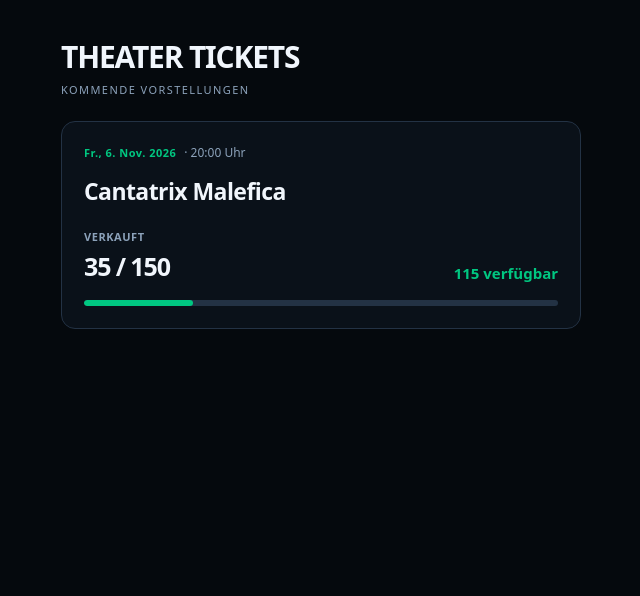
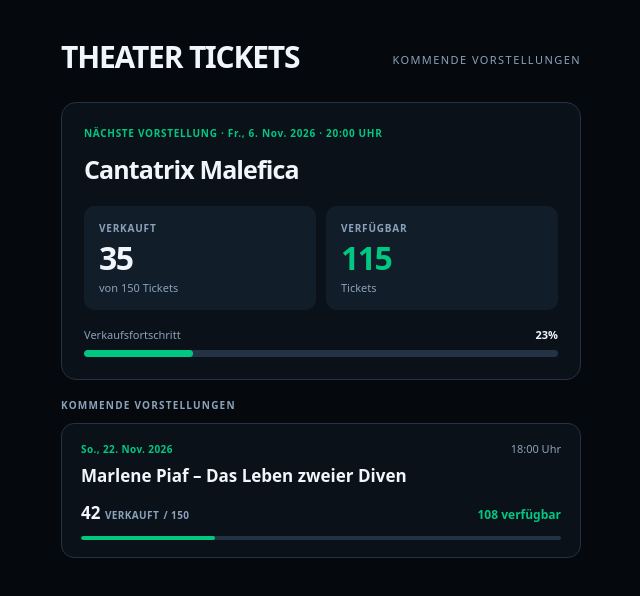
Before and after one commit to TNNSLAB/termine, a plain HTML site: page index.html in a window 1280 px wide. Shown: the whole page, without its empty margins (319-959 px from the left). Drawn offline with Linux system fonts and the light colour scheme.

Commit message:
Add files via upload

```diff
--- a/index.html
+++ b/index.html
@@ -12,6 +12,7 @@
   color-scheme: dark;
   --bg: #05090d;
   --card: #0a1119;
+  --panel: #111e2a;
   --line: #233244;
   --muted: #8ca2ba;
   --text: #f1f6fc;
@@ -42,7 +43,14 @@ main {
 }
 
 header {
-  margin-bottom: 24px;
+  margin-bottom: 25px;
+}
+
+.header-top {
+  display: flex;
+  justify-content: space-between;
+  align-items: center;
+  gap: 12px;
 }
 
 .brand {
@@ -58,85 +66,116 @@ header {
   letter-spacing: .13em;
 }
 
+.live {
+  display: flex;
+  align-items: center;
+  gap: 6px;
+  color: var(--green);
+  font-size: 10px;
+  font-weight: 750;
+  letter-spacing: .08em;
+}
+
+.live-dot {
+  width: 7px;
+  height: 7px;
+  border-radius: 50%;
+  background: var(--green);
+  box-shadow: 0 0 8px rgba(0, 199, 129, .45);
+}
+
+/* EVENTS */
+
 #events {
   display: grid;
   grid-template-columns: 1fr;
-  gap: 12px;
+  gap: 14px;
 }
 
-.event {
-  min-width: 0;
+/* FEATURED EVENT */
+
+.event-featured {
   padding: 22px;
   background: var(--card);
   border: 1px solid var(--line);
-  border-radius: 14px;
+  border-radius: 15px;
 }
 
-.event-top {
-  display: flex;
-  justify-content: flex-start;
-  align-items: center;
-  gap: 8px;
-  flex-wrap: wrap;
+.event-label {
+  color: var(--green);
+  font-size: 10px;
+  font-weight: 750;
+  letter-spacing: .07em;
+  line-height: 1.6;
 }
 
-.date {
-  color: var(--green);
-  font-size: 11px;
-  font-weight: 750;
-  letter-spacing: .045em;
-}
-
-.time {
-  color: var(--muted);
-  font-size: 12px;
-  white-space: nowrap;
-}
-
-.title {
-  margin: 15px 0 22px;
-  font-size: 23px;
-  font-weight: 750;
-  line-height: 1.35;
-  letter-spacing: -.025em;
+.event-title {
+  margin: 12px 0 20px;
+  font-size: 25px;
+  font-weight: 800;
+  line-height: 1.3;
+  letter-spacing: -.035em;
   overflow-wrap: anywhere;
 }
 
-.event-bottom {
-  display: flex;
-  justify-content: space-between;
-  align-items: flex-end;
-  gap: 12px;
-  flex-wrap: wrap;
+.stats {
+  display: grid;
+  grid-template-columns: 1fr 1fr;
+  gap: 10px;
 }
 
-.sold {
+.stat {
+  min-width: 0;
+  padding: 15px;
+  background: var(--panel);
+  border-radius: 11px;
+}
+
+.stat-label {
+  color: var(--muted);
+  font-size: 10px;
+  font-weight: 700;
+  letter-spacing: .08em;
+}
+
+.stat-value {
+  margin-top: 5px;
   color: var(--text);
-  font-size: 25px;
+  font-size: 32px;
   font-weight: 800;
-  letter-spacing: -.045em;
+  line-height: 1.15;
+  letter-spacing: -.05em;
   font-variant-numeric: tabular-nums;
 }
 
-.remaining {
+.stat-value.green {
   color: var(--green);
-  font-size: 15px;
-  font-weight: 700;
-  text-align: right;
 }
 
-.remaining.warning {
-  color: var(--amber);
+.stat-subtitle {
+  margin-top: 4px;
+  color: var(--muted);
+  font-size: 11px;
 }
 
-.remaining.full {
-  color: var(--red);
+.progress-info {
+  display: flex;
+  justify-content: space-between;
+  align-items: center;
+  margin-top: 17px;
+  color: var(--muted);
+  font-size: 11px;
+}
+
+.progress-info strong {
+  color: var(--text);
+  font-weight: 700;
 }
 
 .bar {
   width: 100%;
-  height: 6px;
-  margin-top: 17px;
+  height: 7px;
+  margin-top: 8px;
   overflow: hidden;
   background: var(--line);
   border-radius: 99px;
@@ -147,7 +186,6 @@ header {
   height: 100%;
   background: var(--green);
   border-radius: inherit;
-  transition: width .3s ease;
 }
 
 .bar span.warning {
@@ -157,6 +195,112 @@ header {
 .bar span.full {
   background: var(--red);
 }
+
+/* UPCOMING EVENT */
+
+.upcoming-heading {
+  margin: 4px 0 -3px;
+  color: var(--muted);
+  font-size: 10px;
+  font-weight: 750;
+  letter-spacing: .12em;
+}
+
+.event-small {
+  padding: 17px 19px;
+  background: var(--card);
+  border: 1px solid var(--line);
+  border-radius: 13px;
+}
+
+.small-top {
+  display: flex;
+  justify-content: space-between;
+  align-items: center;
+  gap: 10px;
+}
+
+.small-date {
+  color: var(--green);
+  font-size: 10px;
+  font-weight: 750;
+  letter-spacing: .04em;
+}
+
+.small-time {
+  color: var(--muted);
+  font-size: 11px;
+  white-space: nowrap;
+}
+
+.small-title {
+  margin: 9px 0 13px;
+  font-size: 17px;
+  font-weight: 750;
+  line-height: 1.35;
+  overflow-wrap: anywhere;
+}
+
+.small-stats {
+  display: flex;
+  justify-content: space-between;
+  align-items: baseline;
+  gap: 10px;
+}
+
+.small-sold {
+  color: var(--text);
+  font-size: 17px;
+  font-weight: 800;
+  font-variant-numeric: tabular-nums;
+}
+
+.small-sold span {
+  color: var(--muted);
+  font-size: 10px;
+  font-weight: 600;
+  letter-spacing: .04em;
+}
+
+.small-remaining {
+  color: var(--green);
+  font-size: 12px;
+  font-weight: 700;
+  text-align: right;
+}
+
+.small-remaining.warning {
+  color: var(--amber);
+}
+
+.small-remaining.full {
+  color: var(--red);
+}
+
+.small-bar {
+  height: 4px;
+  margin-top: 12px;
+  overflow: hidden;
+  background: var(--line);
+  border-radius: 99px;
+}
+
+.small-bar span {
+  display: block;
+  height: 100%;
+  background: var(--green);
+  border-radius: inherit;
+}
+
+.small-bar span.warning {
+  background: var(--amber);
+}
+
+.small-bar span.full {
+  background: var(--red);
+}
+
+/* EMPTY / ERROR */
 
 .empty,
 .error {
@@ -173,42 +317,40 @@ header {
   color: var(--amber);
 }
 
-footer {
-  padding: 20px 0 0;
-  color: var(--muted);
-  font-size: 11px;
-  text-align: center;
-}
+/* MOBILE */
 
 @media (max-width: 480px) {
   main {
-    padding: 24px 14px;
+    padding: 25px 14px;
   }
 
   header {
     margin-bottom: 20px;
   }
 
-  .event {
-    padding: 17px;
-    border-radius: 11px;
+  .event-featured {
+    padding: 18px;
   }
 
-  .title {
-    font-size: 20px;
-    margin: 13px 0 19px;
+  .event-title {
+    font-size: 22px;
+    margin: 11px 0 17px;
   }
 
-  .sold {
-    font-size: 23px;
+  .stat {
+    padding: 12px;
   }
 
-  .remaining {
-    font-size: 13px;
+  .stat-value {
+    font-size: 28px;
   }
 
-  .event-bottom {
-    gap: 8px;
+  .event-small {
+    padding: 15px;
+  }
+
+  .small-title {
+    font-size: 16px;
   }
 }
 </style>
@@ -219,7 +361,9 @@ footer {
 <main>
 
   <header>
+    <div class="header-top">
       <div class="brand">THEATER TICKETS</div>
+
     <div class="subtitle">KOMMENDE VORSTELLUNGEN</div>
   </header>
 
@@ -236,6 +380,7 @@ const DATA_URL =
   "https://raw.githubusercontent.com/TNNSLAB/termine/main/state.json";
 
 const CAPACITY = 150;
+const MAX_EVENTS = 2;
 
 const $ = id => document.getElementById(id);
 
@@ -254,8 +399,11 @@ const MONTHS = {
   dez: 11, dezember: 11
 };
 
+
 let isLoading = false;
 
+
+/* PARSE EVENT */
 
 function parseEvent(key, sold) {
   const idMatch = key.match(/^(\d+)-(.+)$/);
@@ -331,6 +479,8 @@ function parseEvent(key, sold) {
 }
 
 
+/* HTML ESCAPING */
+
 function esc(value) {
   return String(value).replace(/[&<>"']/g, c => ({
     "&": "&amp;",
@@ -342,35 +492,9 @@ function esc(value) {
 }
 
 
-function render(data) {
-  if (!data || typeof data !== "object" || Array.isArray(data)) {
-    throw new Error("Ungültiges Datenformat");
-  }
+/* EVENT STATISTICS */
 
-  const now = new Date();
-
-  const events = Object.entries(data)
-    .map(([key, value]) => parseEvent(key, value))
-    .filter(event =>
-      event.dateValue !== null &&
-      event.dateValue.getTime() > now.getTime()
-    )
-    .sort((a, b) => a.dateValue - b.dateValue);
-
-  // Display only the next upcoming event.
-  const nextEvent = events.slice(0, 1);
-
-  if (!nextEvent.length) {
-    $("events").innerHTML = `
-      <div class="empty">
-        Aktuell sind keine kommenden Vorstellungen verfügbar.
-      </div>
-    `;
-    return;
-  }
-
-  $("events").innerHTML = nextEvent.map(event => {
-
+function getStats(event) {
   const remaining = CAPACITY > 0
     ? Math.max(0, CAPACITY - event.sold)
     : null;
@@ -388,75 +512,200 @@ function render(data) {
       ? "warning"
       : "";
 
-    let availability = "Kapazität unbekannt";
-
-    if (remaining !== null) {
-      availability = full
-        ? "Ausverkauft"
-        : `${remaining.toLocaleString("de-DE")} verfügbar`;
+  return {
+    remaining,
+    pct,
+    stateClass
+  };
 }
 
+
+/* FEATURED EVENT HTML */
+
+function renderFeatured(event) {
+  const stats = getStats(event);
+
+  const availability = stats.remaining === null
+    ? "Unbekannt"
+    : stats.remaining === 0
+      ? "Ausverkauft"
+      : stats.remaining.toLocaleString("de-DE");
+
   return `
-      <article class="event">
+    <article class="event-featured">
 
-        <div class="event-top">
-          <div class="date">
+      <div class="event-label">
+        NÄCHSTE VORSTELLUNG ·
         ${esc(event.dateLabel || "Termin")}
+        · ${esc(event.timeLabel)} UHR
       </div>
 
-          <div class="time">
-            · ${esc(event.timeLabel)} Uhr
+      <div class="event-title">
+        ${esc(event.title)}
+      </div>
+
+      <div class="stats">
+
+        <div class="stat">
+          <div class="stat-label">VERKAUFT</div>
+
+          <div class="stat-value">
+            ${event.sold.toLocaleString("de-DE")}
+          </div>
+
+          <div class="stat-subtitle">
+            ${CAPACITY > 0 ? `von ${CAPACITY} Tickets` : "Tickets"}
           </div>
         </div>
 
-        <div class="title">
-          ${esc(event.title)}
+        <div class="stat">
+          <div class="stat-label">VERFÜGBAR</div>
+
+          <div class="stat-value green">
+            ${availability}
           </div>
 
-        <div class="event-bottom">
-
-          <div class="sold">
-            <span style="
-              font-size:11px;
-              color:var(--muted);
-              font-weight:600;
-              letter-spacing:.05em;
-              display:block;
-              margin-bottom:5px;
-            ">
-              VERKAUFT
-            </span>
-
-            ${event.sold.toLocaleString("de-DE")}${CAPACITY > 0 ? " / " + CAPACITY : ""}
+          <div class="stat-subtitle">
+            ${stats.remaining === null ? "Kapazität unbekannt" : "Tickets"}
           </div>
-
-          <div class="remaining ${stateClass}">
-            ${esc(availability)}
         </div>
 
       </div>
 
-        ${pct !== null ? `
+      ${stats.pct !== null ? `
+        <div class="progress-info">
+          <span>Verkaufsfortschritt</span>
+          <strong>${stats.pct}%</strong>
+        </div>
+
         <div
           class="bar"
           role="progressbar"
           aria-label="Verkaufsfortschritt"
           aria-valuemin="0"
           aria-valuemax="100"
-            aria-valuenow="${pct}"
+          aria-valuenow="${stats.pct}"
         >
           <span
-              class="${stateClass}"
-              style="width:${pct}%"
+            class="${stats.stateClass}"
+            style="width:${stats.pct}%"
           ></span>
         </div>
       ` : ""}
 
     </article>
   `;
-  }).join("");
 }
 
+
+/* SMALL UPCOMING EVENT HTML */
+
+function renderSmall(event) {
+  const stats = getStats(event);
+
+  const availability = stats.remaining === null
+    ? "Unbekannt"
+    : stats.remaining === 0
+      ? "Ausverkauft"
+      : `${stats.remaining.toLocaleString("de-DE")} verfügbar`;
+
+  return `
+    <article class="event-small">
+
+      <div class="small-top">
+        <div class="small-date">
+          ${esc(event.dateLabel || "Termin")}
+        </div>
+
+        <div class="small-time">
+          ${esc(event.timeLabel)} Uhr
+        </div>
+      </div>
+
+      <div class="small-title">
+        ${esc(event.title)}
+      </div>
+
+      <div class="small-stats">
+
+        <div class="small-sold">
+          ${event.sold.toLocaleString("de-DE")}
+          <span>VERKAUFT</span>
+          ${CAPACITY > 0 ? `<span>/ ${CAPACITY}</span>` : ""}
+        </div>
+
+        <div class="small-remaining ${stats.stateClass}">
+          ${esc(availability)}
+        </div>
+
+      </div>
+
+      ${stats.pct !== null ? `
+        <div class="small-bar">
+          <span
+            class="${stats.stateClass}"
+            style="width:${stats.pct}%"
+          ></span>
+        </div>
+      ` : ""}
+
+    </article>
+  `;
+}
+
+
+/* RENDER EVENTS */
+
+function render(data) {
+  if (
+    !data ||
+    typeof data !== "object" ||
+    Array.isArray(data)
+  ) {
+    throw new Error("Ungültiges Datenformat");
+  }
+
+  const now = new Date();
+
+  const events = Object.entries(data)
+    .map(([key, value]) => parseEvent(key, value))
+    .filter(event =>
+      event.dateValue !== null &&
+      event.dateValue.getTime() > now.getTime()
+    )
+    .sort((a, b) => a.dateValue - b.dateValue)
+    .slice(0, MAX_EVENTS);
+
+  if (!events.length) {
+    $("events").innerHTML = `
+      <div class="empty">
+        Aktuell sind keine kommenden Vorstellungen verfügbar.
+      </div>
+    `;
+    return;
+  }
+
+  let html = "";
+
+  // First event: large featured card.
+  html += renderFeatured(events[0]);
+
+  // Second event: compact upcoming preview.
+  if (events.length > 1) {
+    html += `
+      <div class="upcoming-heading">
+        KOMMENDE VORSTELLUNGEN
+      </div>
+    `;
+
+    html += renderSmall(events[1]);
+  }
+
+  $("events").innerHTML = html;
+}
+
+
+/* LOAD JSON */
 
 async function load() {
   if (isLoading) return;
@@ -480,7 +729,7 @@ async function load() {
   } catch (error) {
     console.error("Fehler beim Laden:", error);
 
-    if (!$("events").querySelector(".event")) {
+    if (!$("events").querySelector(".event-featured")) {
       $("events").innerHTML = `
         <div class="error">
           Vorstellungen konnten nicht geladen werden.
```
Lines whose indentation alone changed are shown as unchanged.
